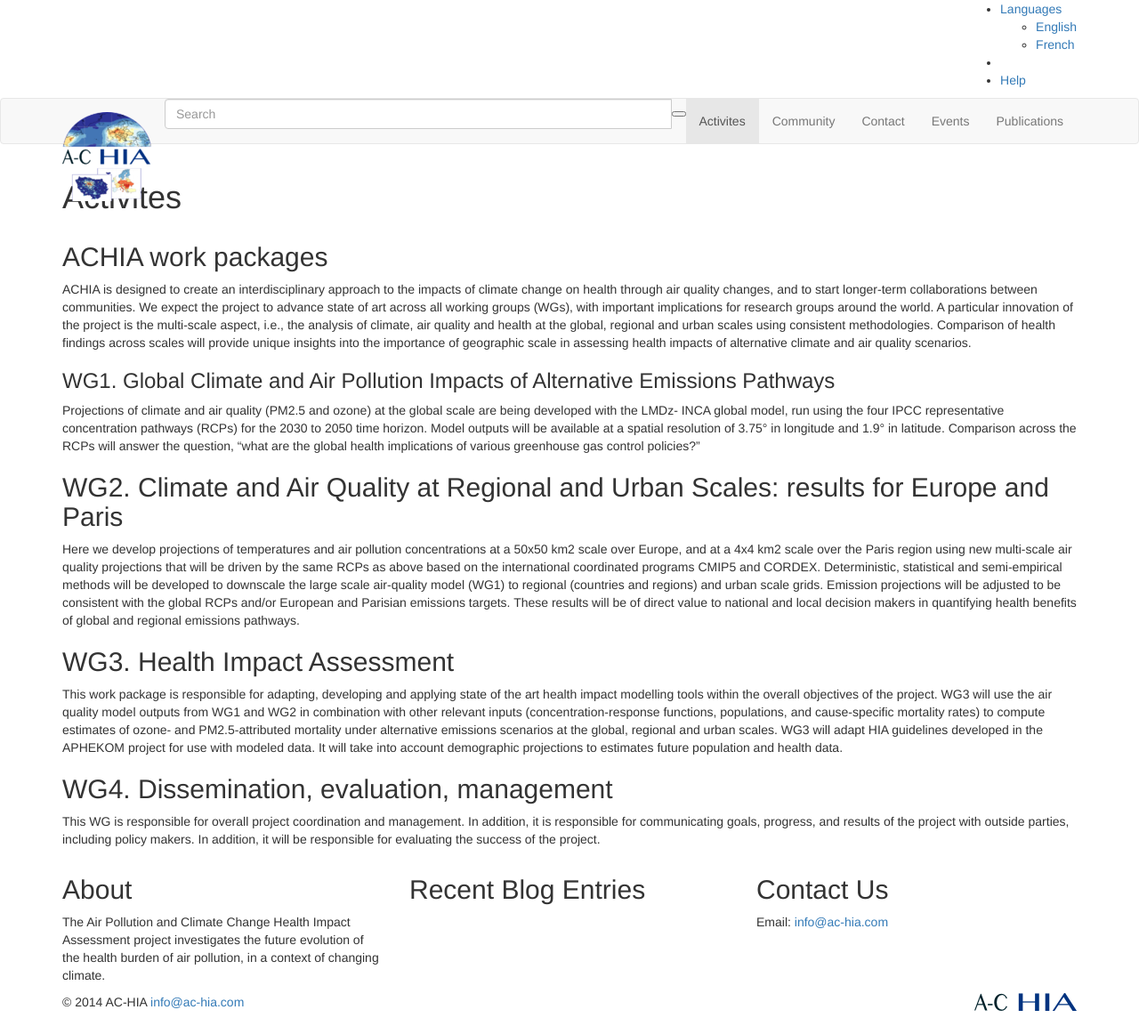
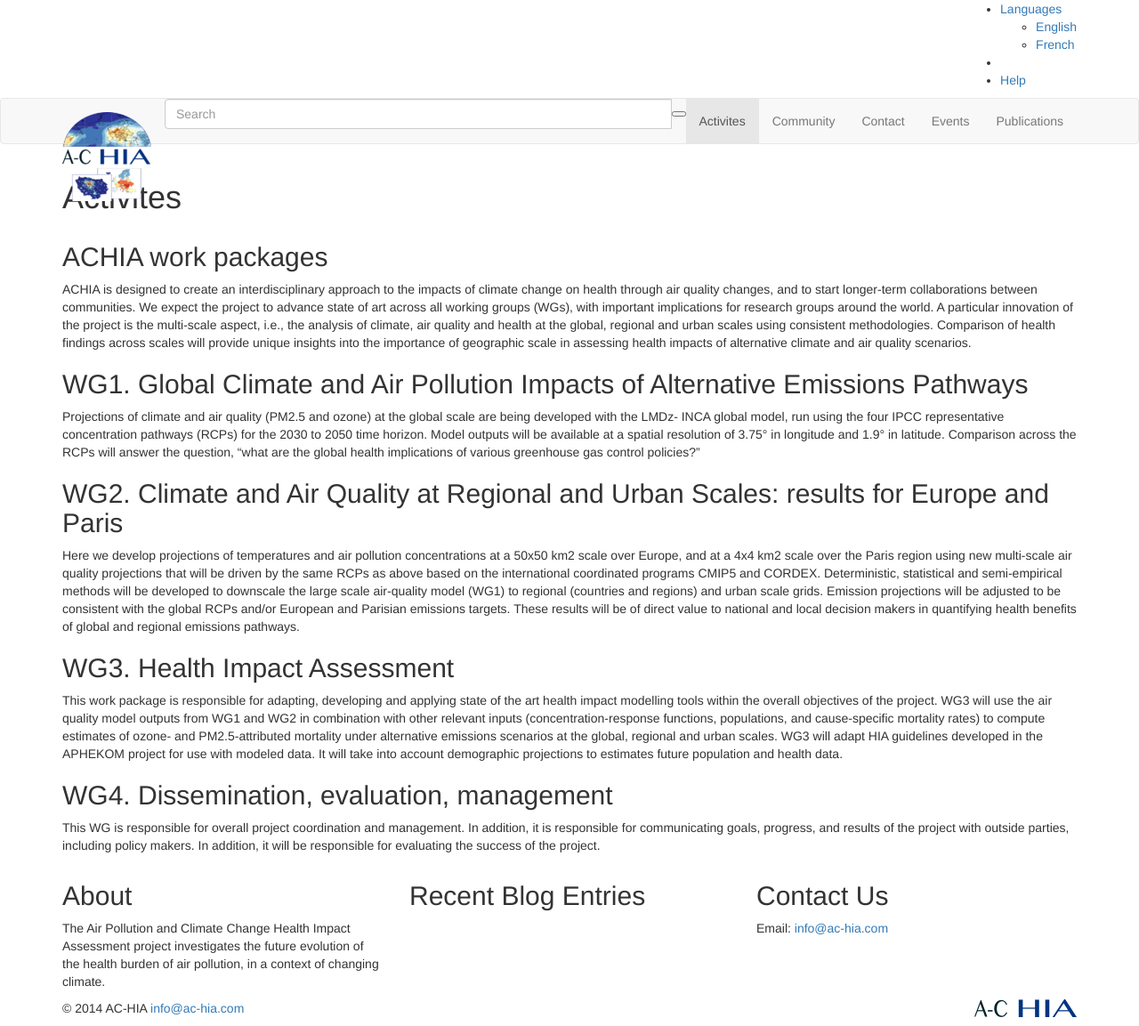
Before and after one commit to vlikhvar/achia, a Jekyll site: the page built from activities.md, in a window 1280 px wide. Shown: the whole page at 89% size. Built offline with Jekyll 4.4.1, drawn with Linux system fonts in a browser that asks for light colours; nearby versions of some CDN libraries; library files that are not in the unit come from our copies; Markdown is read by kramdown in place of the engine named in the settings.

Commit message:
Update activities.md

```diff
--- a/activities.md
+++ b/activities.md
@@ -9,18 +9,18 @@ group: navigation
 
 ACHIA is designed to create an interdisciplinary approach to the impacts of climate change on health through air quality changes, and to start longer‐term collaborations between communities. We expect the project to advance state of art across all working groups (WGs), with important implications for research groups around the world. A particular innovation of the project is the multi‐scale aspect, i.e., the analysis of climate, air quality and health at the global, regional and urban scales using consistent methodologies. Comparison of health findings across scales will provide unique insights into the importance of geographic scale in assessing health impacts of alternative climate and air quality scenarios.
 
-<div class="headline"><h3>WG1. Global Climate and Air Pollution Impacts of Alternative Emissions Pathways</h3></div>
+<h2>WG1. Global Climate and Air Pollution Impacts of Alternative Emissions Pathways</h2>
 
 Projections of climate and air quality (PM2.5 and ozone) at the global scale are being developed with the LMDz‐ INCA global model, run using the four IPCC representative concentration pathways (RCPs) for the 2030 to 2050 time horizon. Model outputs will be available at a spatial resolution of 3.75° in longitude and 1.9° in latitude. Comparison across the RCPs will answer the question, “what are the global health implications of various greenhouse gas control policies?”
 
-<div class="headline"><h2>WG2. Climate and Air Quality at Regional and Urban Scales: results for Europe and Paris</h2></div>
+<h2>WG2. Climate and Air Quality at Regional and Urban Scales: results for Europe and Paris</h2>
 
 Here we develop projections of temperatures and air pollution concentrations at a 50x50 km2 scale over Europe, and at a 4x4 km2 scale over the Paris region using new multi‐scale air quality projections that will be driven by the same RCPs as above based on the international coordinated programs CMIP5 and CORDEX. Deterministic, statistical and semi‐empirical methods will be developed to downscale the large scale air‐quality model (WG1) to regional (countries and regions) and urban scale grids. Emission projections will be adjusted to be consistent with the global RCPs and/or European and Parisian emissions targets. These results will be of direct value to national and local decision makers in quantifying health benefits of global and regional emissions pathways.
 
-<div class="headline"><h2>WG3. Health Impact Assessment</h2></div>
+<h2>WG3. Health Impact Assessment</h2>
 
 This work package is responsible for adapting, developing and applying state of the art health impact modelling tools within the overall objectives of the project. WG3 will use the air quality model outputs from WG1 and WG2 in combination with other relevant inputs (concentration‐response functions, populations, and cause‐specific mortality rates) to compute estimates of ozone‐ and PM2.5‐attributed mortality under alternative emissions scenarios at the global, regional and urban scales. WG3 will adapt HIA guidelines developed in the APHEKOM project for use with modeled data. It will take into account demographic projections to estimates future population and health data.
 
-<div class="headline"><h2>WG4. Dissemination, evaluation, management</h2></div>
+<h2>WG4. Dissemination, evaluation, management</h2>
 
 This WG is responsible for overall project coordination and management. In addition, it is responsible for communicating goals, progress, and results of the project with outside parties, including policy makers. In addition, it will be responsible for evaluating the success of the project.
```
